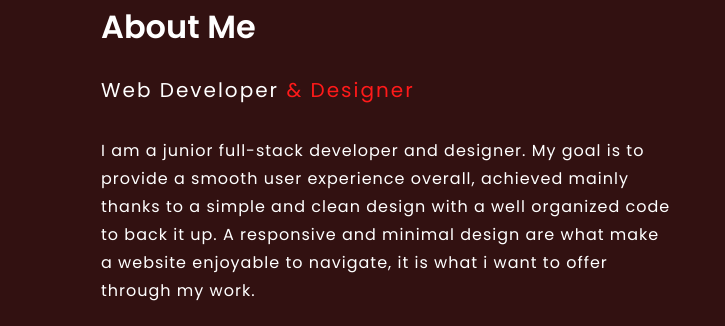
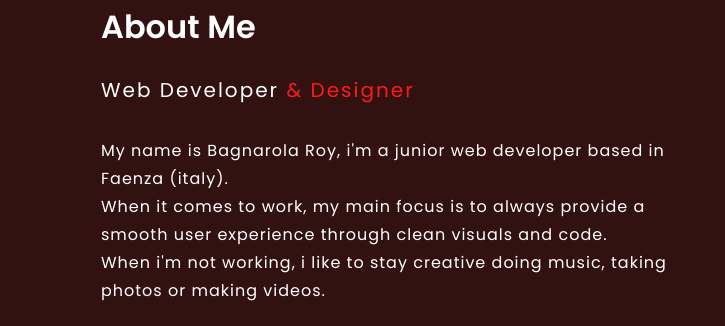
Before and after one commit to broyettore/Portfolio, a plain HTML site: page index.html in a window 1280 px wide. Shown: the part 877-1203 px from the top of the page, 555-1280 px from the left. Drawn offline with nearby package versions, Linux system fonts and the light colour scheme.

Commit message:
about me text changed

```diff
--- a/index.html
+++ b/index.html
@@ -87,10 +87,9 @@
         <div class="about-text">
             <h1>About Me</h1>
             <h4>Web Developer <span>& Designer</span></h4>
-            <p>I am a junior full-stack developer and designer. My goal is to provide
-               a smooth user experience overall, achieved mainly thanks to a simple and clean design
-               with a well organized code to back it up. A responsive and minimal design are what make
-               a website enjoyable to navigate, it is what i want to offer through my work.
+            <p>My name is Bagnarola Roy, i'm a junior web developer based in Faenza (italy). <br>
+                When it comes to work, my main focus is to always provide a smooth user experience through
+                clean visuals and code. <br> When i'm not working, i like to stay creative doing music, taking photos or making videos.
             </p>
             <a href="" download="" class="btn">Download CV</a>
         </div>
```
